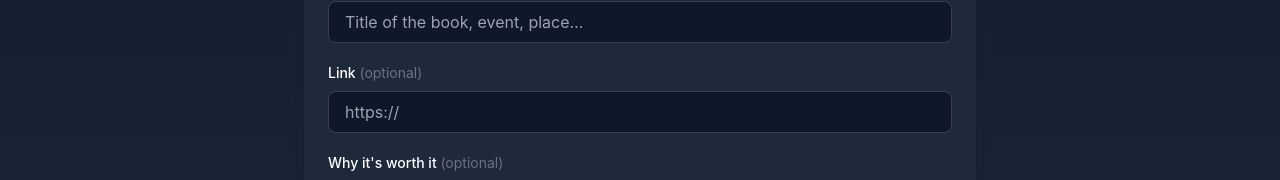
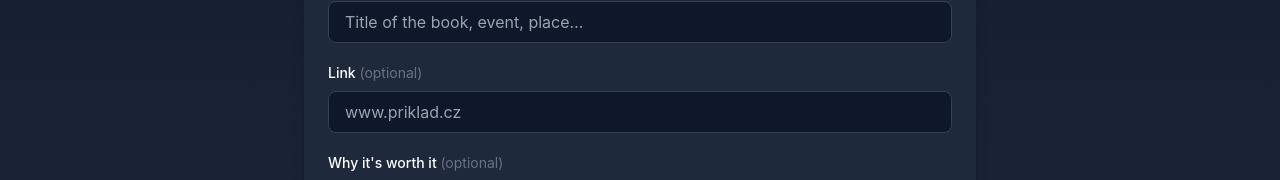
Before and after one commit to petrhollan22/petr-portfolio, a Next.js app: page /en/inspiration in a window 1280 px wide. Shown: the part 527-707 px from the top of the page. Built offline with nearby package versions, Linux system fonts and the light colour scheme.

Commit message:
Auto-prefix https in link field

```diff
--- a/app/[locale]/inspiration/page.tsx
+++ b/app/[locale]/inspiration/page.tsx
@@ -14,6 +14,14 @@ export default function InspirationPage() {
 
   const onChange = (e: React.ChangeEvent<HTMLInputElement | HTMLSelectElement | HTMLTextAreaElement>) => {
     setForm((p) => ({ ...p, [e.target.name]: e.target.value }));
+  };
+
+  const normaliseLink = () => {
+    setForm((p) => {
+      const v = p.link.trim();
+      if (!v || /^https?:\/\//i.test(v)) return p;
+      return { ...p, link: `https://${v}` };
+    });
   };
 
   const onSubmit = async (e: React.FormEvent) => {
@@ -69,8 +77,8 @@ export default function InspirationPage() {
               <label className="block text-sm font-medium mb-2">
                 {t('link')} <span className="text-gray-500 font-normal">({t('linkNote')})</span>
               </label>
-              <input type="url" name="link" value={form.link} onChange={onChange}
-                className={field} placeholder="https://" />
+              <input type="url" name="link" value={form.link} onChange={onChange} onBlur={normaliseLink}
+                className={field} placeholder="www.priklad.cz" />
             </div>
 
             <div>
```
